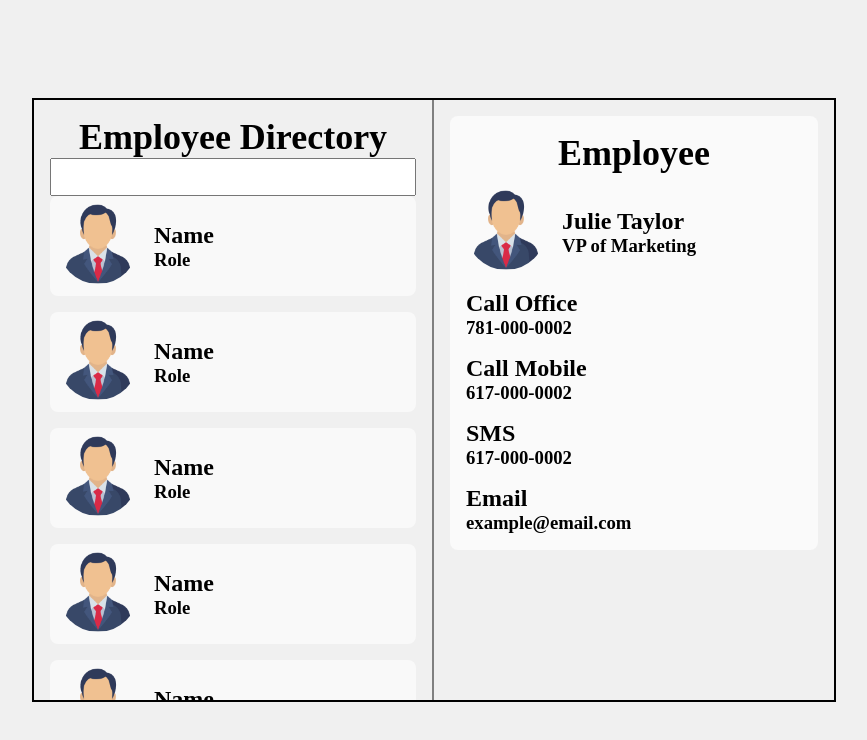
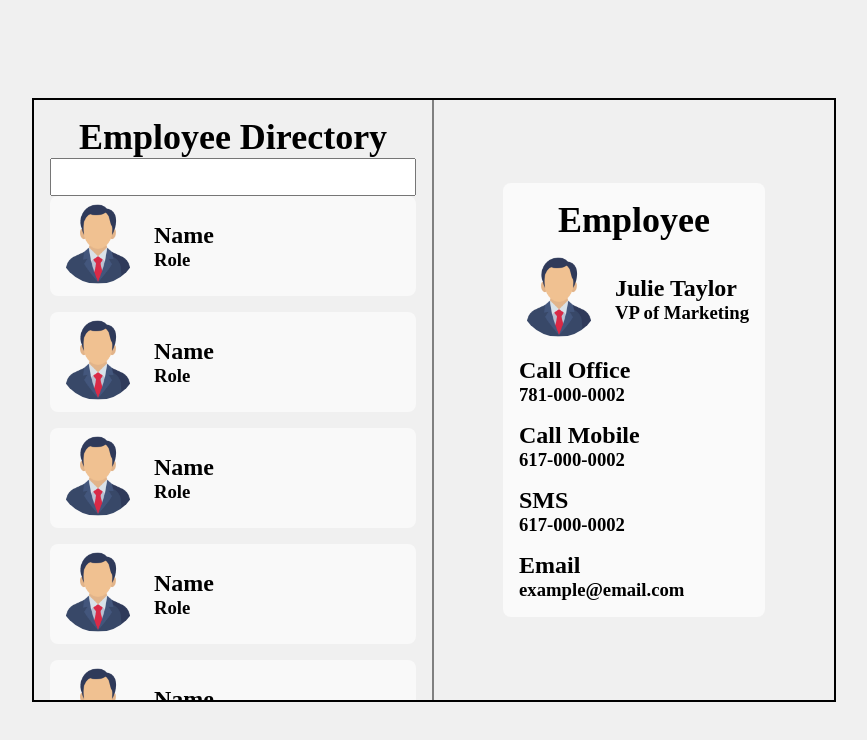
Before and after one commit to statesjs/ALAB320.1, a React (Vite) app: page / in a window 1280 px wide. Shown: the top 740 px of the page, without its empty margins (206-1073 px from the left). Built offline with nearby package versions, Linux system fonts and the light colour scheme.

Commit message:
cleaned up the look

```diff
--- a/src/index.css
+++ b/src/index.css
@@ -56,6 +56,10 @@ body {
   padding: 1rem;
   box-sizing: border-box;
   overflow-y: auto;
+  display: flex;
+  flex-direction: column;
+  align-items: center; /* horizontal center */
+  justify-content: center; /* vertical center */
 }
 
 /* Main Card Info */
```
